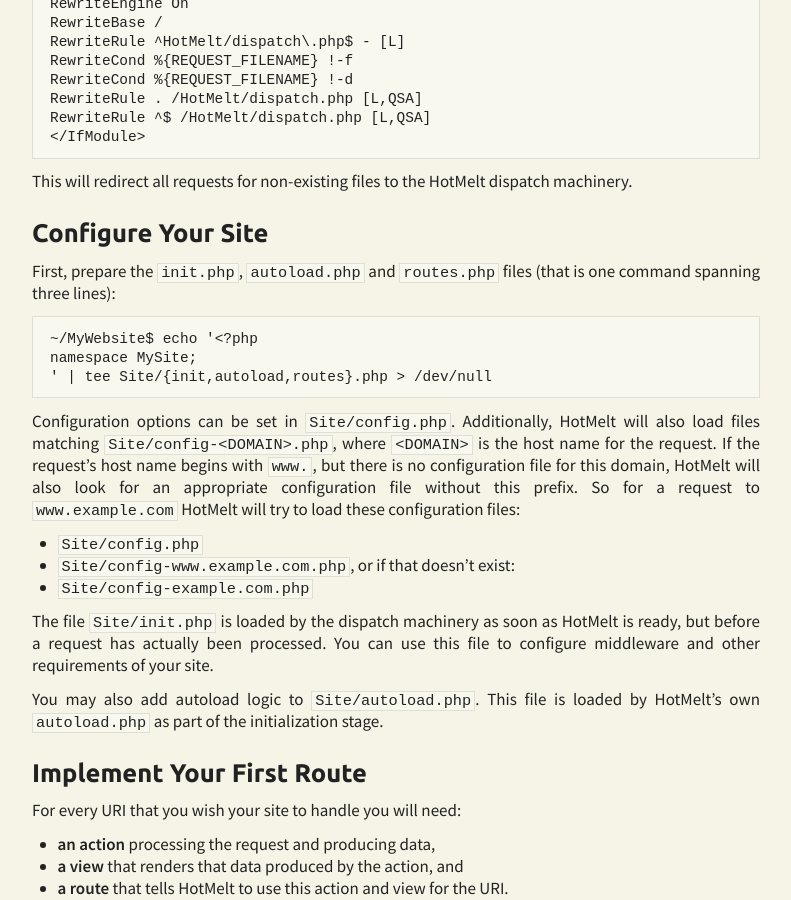
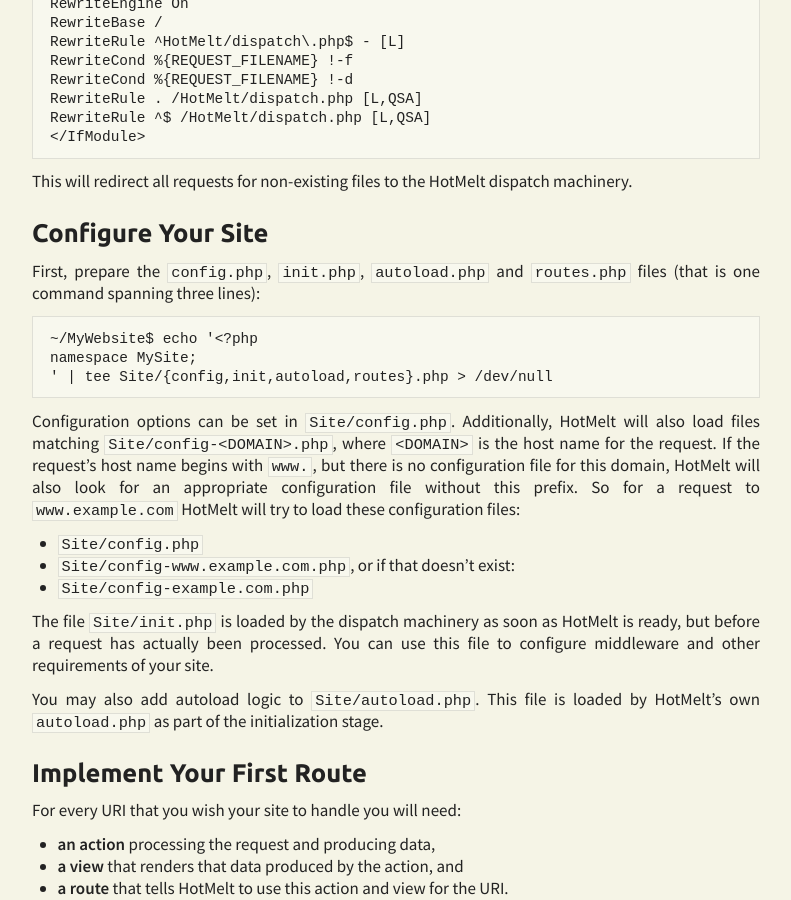
Before and after one commit to gcbrueckmann/HotMelt, a Jekyll site: the page built from docs/first-site/index.md, in a window 1280 px wide and 900 px high, scrolled down 974 px. Shown: the whole window, without its empty margins (244-1035 px from the left). Built offline with Jekyll 4.4.1, drawn with Linux system fonts in a browser that asks for light colours; Markdown is read by kramdown in place of the engine named in the settings.

Commit message:
Include default config.php in first site tutorial

````diff
--- a/docs/first-site/index.md
+++ b/docs/first-site/index.md
@@ -58,12 +58,12 @@ This will redirect all requests for non-existing files to the HotMelt dispatch m
 
 # Configure Your Site
 
-First, prepare the `init.php`, `autoload.php` and `routes.php` files (that is one command spanning three lines):
+First, prepare the `config.php`, `init.php`, `autoload.php` and `routes.php` files (that is one command spanning three lines):
 
 ``` bash
 ~/MyWebsite$ echo '<?php
 namespace MySite;
-' | tee Site/{init,autoload,routes}.php > /dev/null
+' | tee Site/{config,init,autoload,routes}.php > /dev/null
 ```
 
 Configuration options can be set in `Site/config.php`. Additionally, HotMelt will also load files matching `Site/config-<DOMAIN>.php`, where `<DOMAIN>` is the host name for the request. If the request's host name begins with `www.`, but there is no configuration file for this domain, HotMelt will also look for an appropriate configuration file without this prefix. So for a request to `www.example.com` HotMelt will try to load these configuration files:
````
